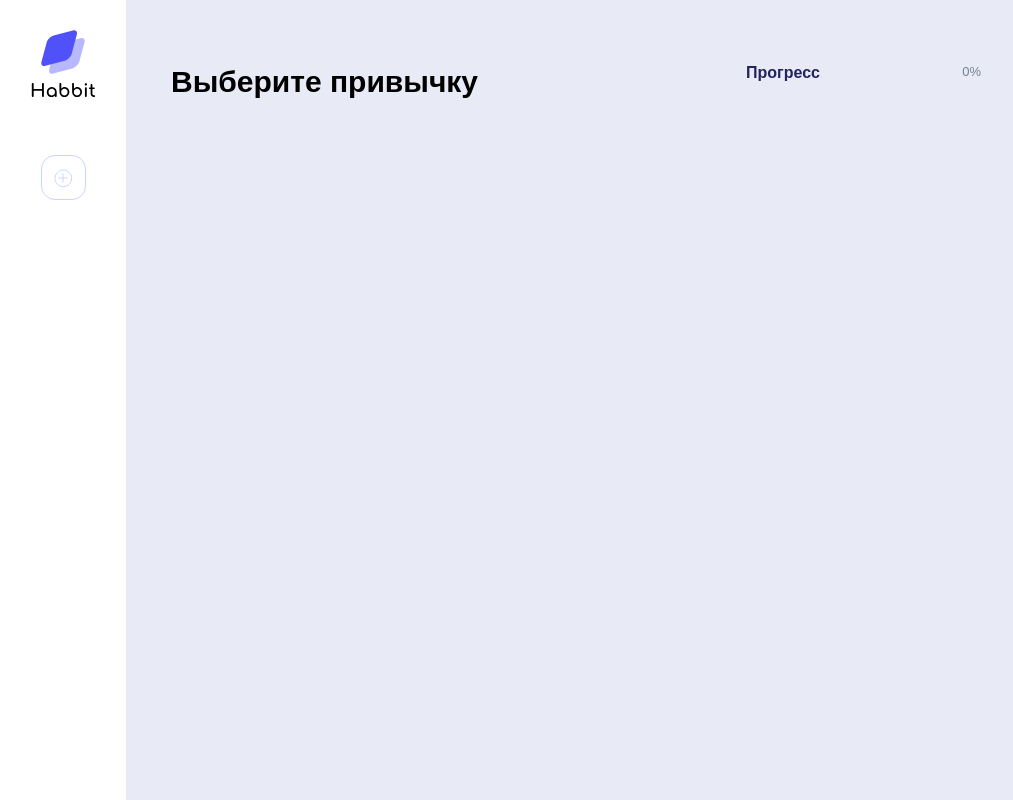
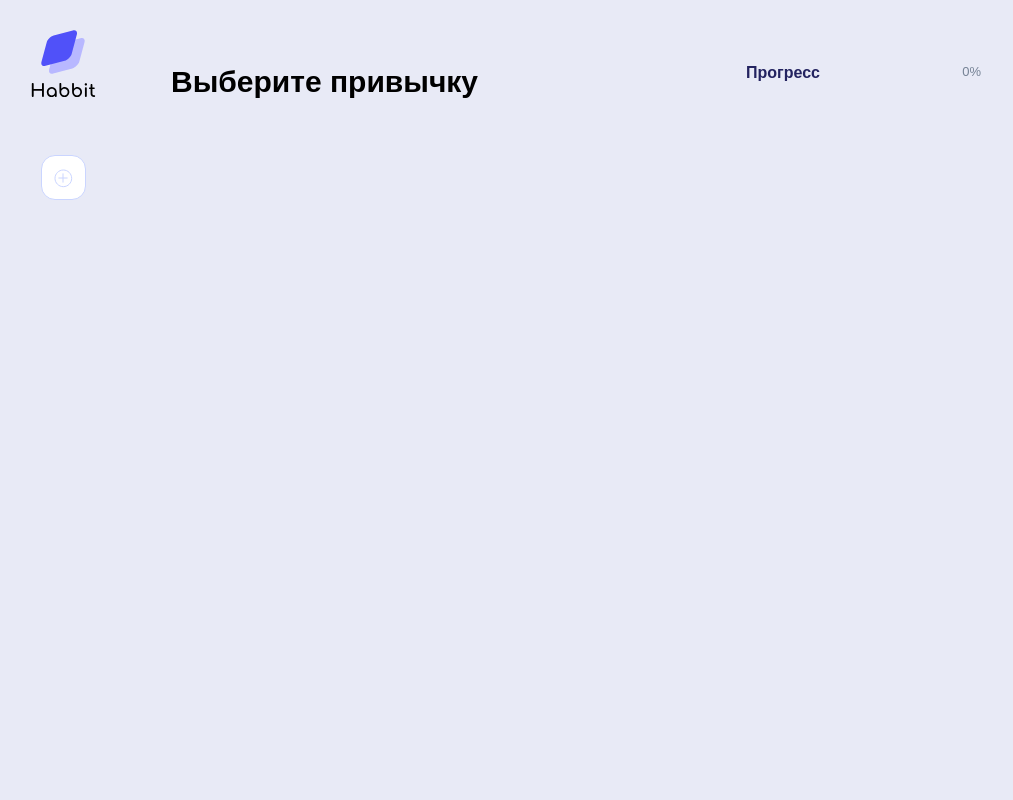
Before and after one commit to rakhzar/habbit.tracker, a Vue app: page / in a window 1280 px wide. Shown: the whole page, without its empty margins (0-1013 px from the left). Built offline with nearby package versions, Linux system fonts and the light colour scheme.

Commit message:
style: remove border from Sidebar panel

```diff
--- a/src/components/Sidebar.vue
+++ b/src/components/Sidebar.vue
@@ -27,7 +27,6 @@ const store = useHabitStore();
 
 <style scoped>
 .panel {
-  background: var(--color-white);
   min-height: 100vh;
   padding: 30px;
 }
```
